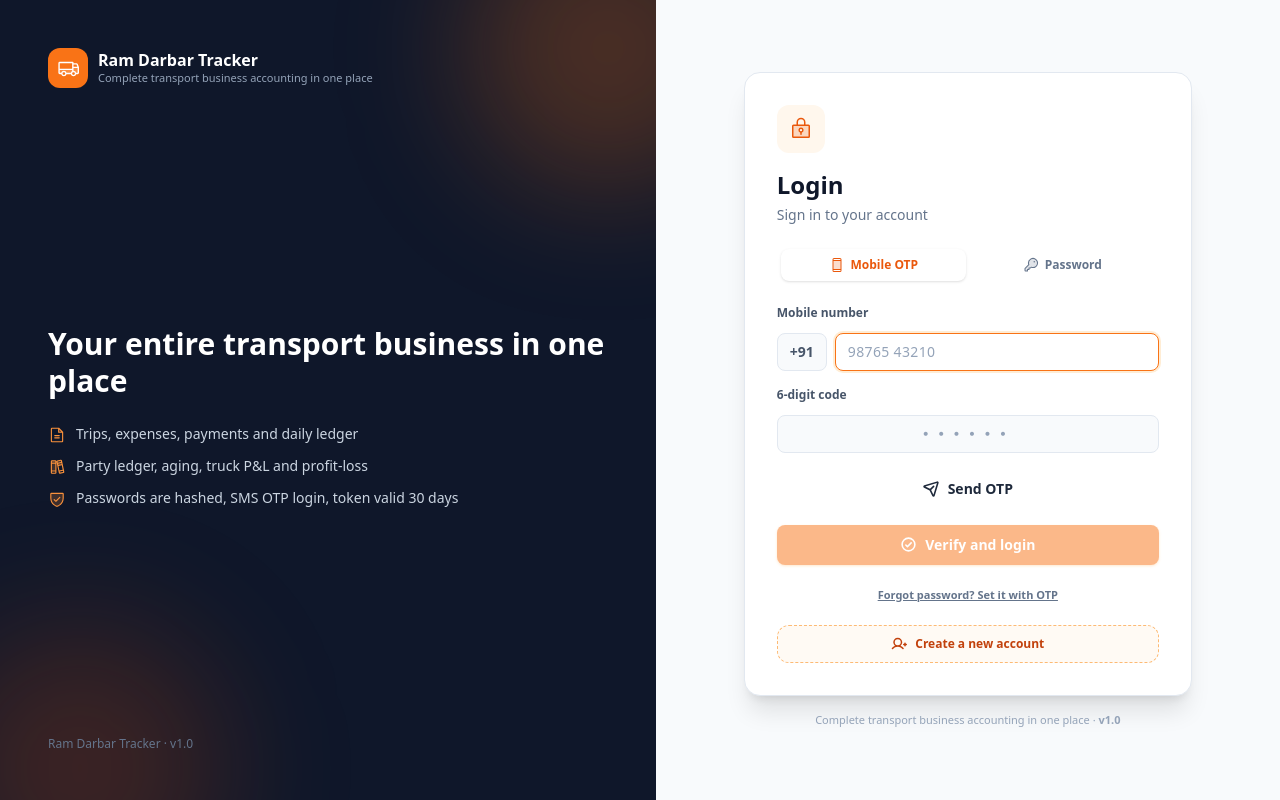
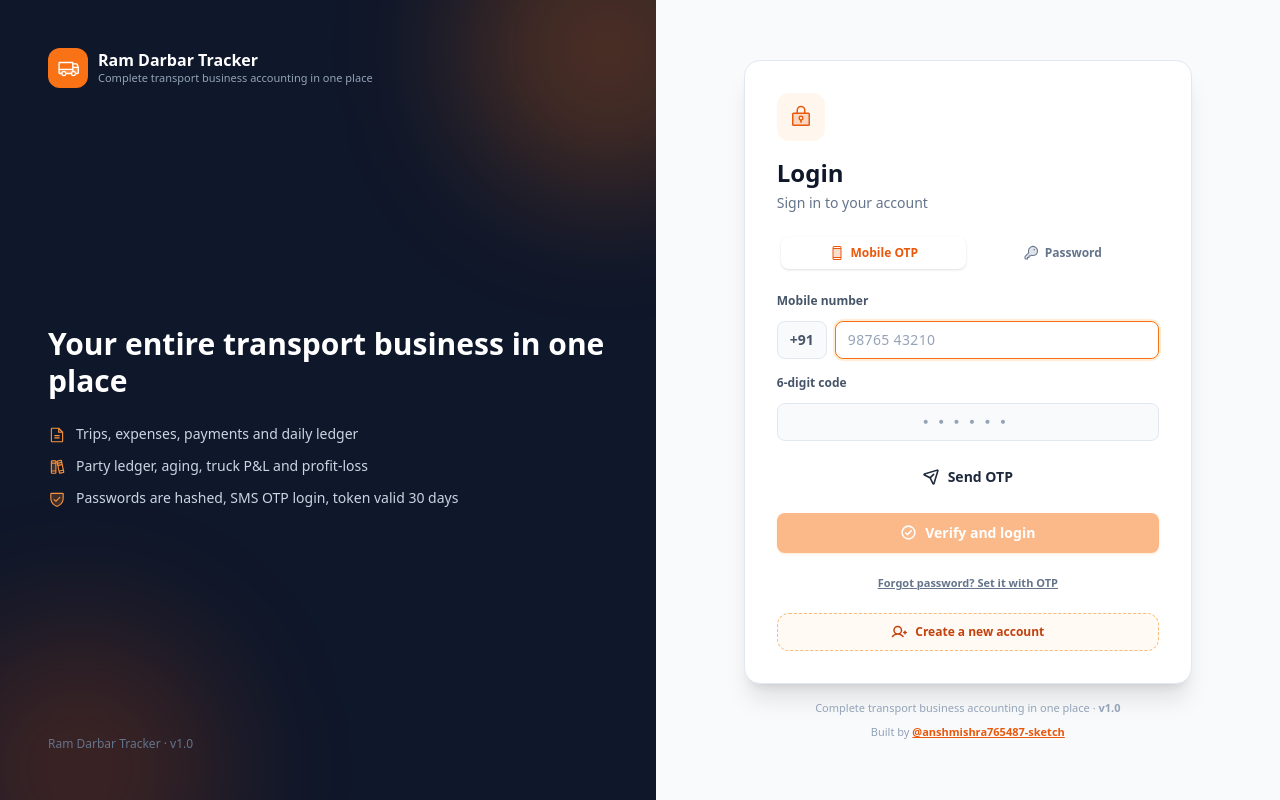
Before and after one commit to anshmishra765487-sketch/ram-darbar-tracker, a React (Vite) app in the folder frontend/: page /login in a window 1280 px wide. Built offline with nearby package versions, Linux system fonts and the light colour scheme; no server answers.

Commit message:
Show GitHub profile link on login page, sidebar and footer

```diff
--- a/frontend/src/components/AppShell.jsx
+++ b/frontend/src/components/AppShell.jsx
@@ -12,6 +12,7 @@ import {
   TruckIcon,
   SignOut,
   Key,
+  GithubLogo,
 } from "@phosphor-icons/react";
 import { Toaster, toast } from "sonner";
 import { cn } from "../lib/utils";
@@ -104,6 +105,16 @@ export default function AppShell({ children }) {
           </div>
 
           <p className="text-[11px] text-ink-500">{t("clear_data_hint")}</p>
+
+          <a
+            href="https://github.com/anshmishra765487-sketch"
+            target="_blank"
+            rel="noreferrer"
+            className="flex items-center gap-1.5 text-[11px] font-semibold text-ink-500 transition-colors hover:text-brand-400"
+          >
+            <GithubLogo size={14} weight="bold" />
+            @anshmishra765487-sketch
+          </a>
         </div>
       </aside>
 
@@ -131,6 +142,18 @@ export default function AppShell({ children }) {
         </header>
 
         <main className="mx-auto max-w-7xl px-4 pb-28 pt-5 lg:px-8 lg:pb-10">{children}</main>
+
+        <footer className="border-t border-ink-200 px-4 py-3 text-center text-[11px] text-ink-400 lg:pb-4">
+          <a
+            href="https://github.com/anshmishra765487-sketch"
+            target="_blank"
+            rel="noreferrer"
+            className="inline-flex items-center gap-1.5 font-semibold text-ink-500 transition-colors hover:text-brand-600"
+          >
+            <GithubLogo size={14} weight="bold" />
+            Built by @anshmishra765487-sketch
+          </a>
+        </footer>
       </div>
 
       <nav className="fixed inset-x-0 bottom-0 z-30 border-t border-ink-200 bg-white/95 backdrop-blur lg:hidden">
--- a/frontend/src/pages/Login.jsx
+++ b/frontend/src/pages/Login.jsx
@@ -639,6 +639,17 @@ export default function Login() {
           <p className="mt-4 text-center text-[11px] text-ink-400">
             {t("tagline")} · <span className="font-semibold">{t("app_version")}</span>
           </p>
+          <p className="mt-2 text-center text-[11px] text-ink-400">
+            Built by{" "}
+            <a
+              href="https://github.com/anshmishra765487-sketch"
+              target="_blank"
+              rel="noreferrer"
+              className="font-bold text-brand-600 underline hover:text-brand-700"
+            >
+              @anshmishra765487-sketch
+            </a>
+          </p>
         </div>
       </div>
     </div>
```
